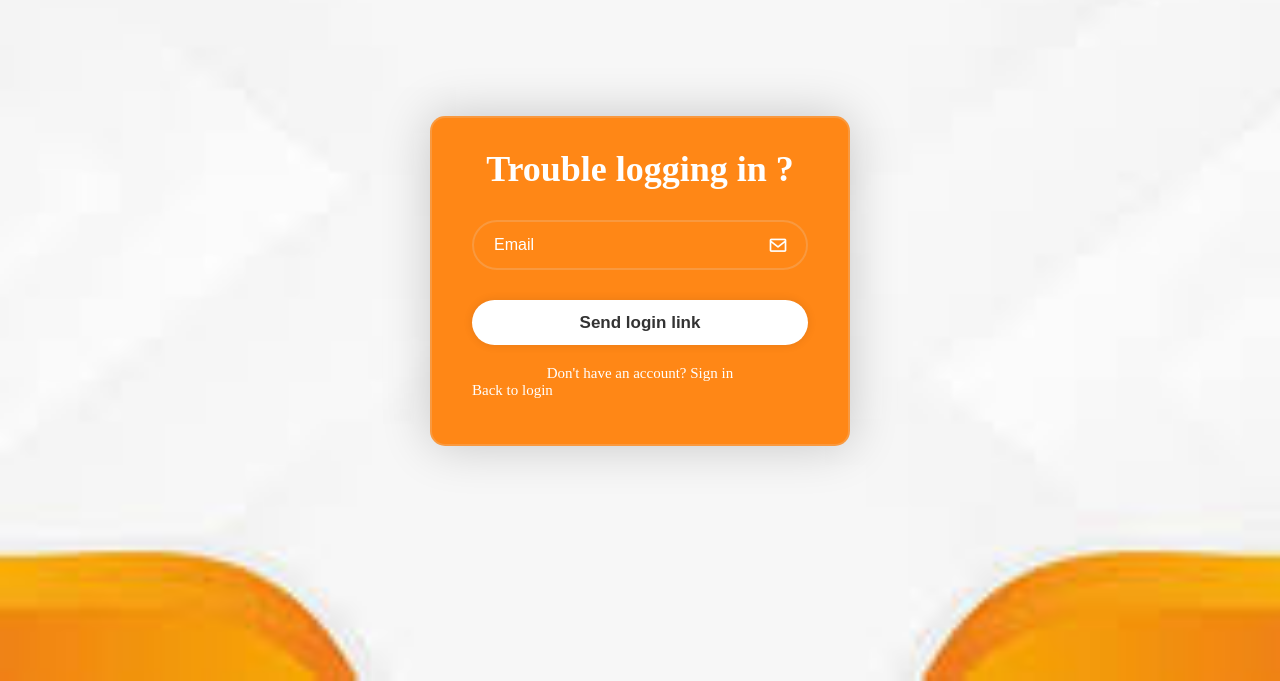
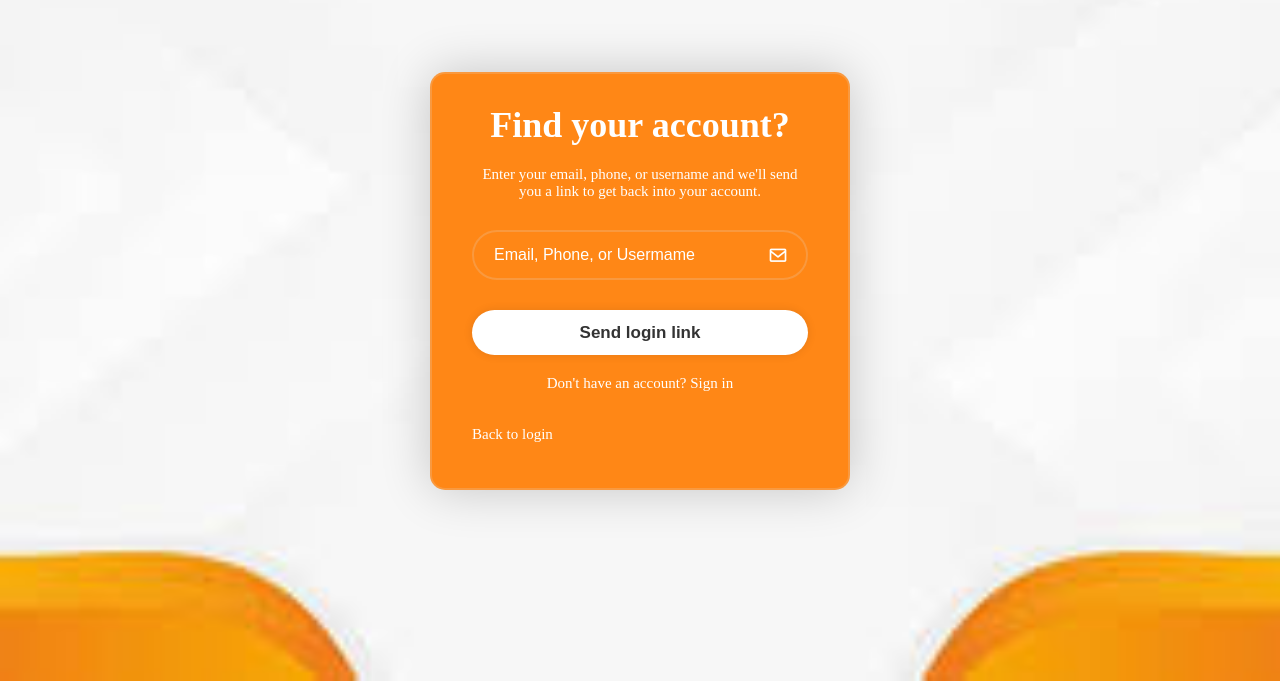
Before and after one commit to Yosef-Farhod/Team-Story, a website: page views/reset.html in a window 1280 px wide. Shown: the part 119-800 px from the top of the page. Drawn offline with nearby package versions, Linux system fonts and the light colour scheme.

Commit message:
edit in page reset add new information to user

```diff
--- a/views/reset.html
+++ b/views/reset.html
@@ -15,12 +15,18 @@
 
     <div class="page">
 
-        <form action="../views/login.htm">
+        <form action="login.htm">
 
-            <h1>Trouble logging in ?</h1>
+            <h1>Find your account?</h1>
+
+            <div class="Register">
+
+                <p>Enter your email, phone, or username and we'll send you a link to get back into your account.</p>
+
+            </div>
             <div class="input">
 
-                <input type="email" placeholder="Email" required>
+                <input type="email" placeholder="Email, Phone, or Usermame" required>
                 <i class='bx  bx-envelope'></i>
 
             </div>
@@ -34,7 +40,7 @@
             </div>
 
             <div class="remember">
-                <a href="login.htm">Back to login</a>
+                <a href="login.htm"><br><br>Back to login</a>
             </div>
 
         </form>
```
